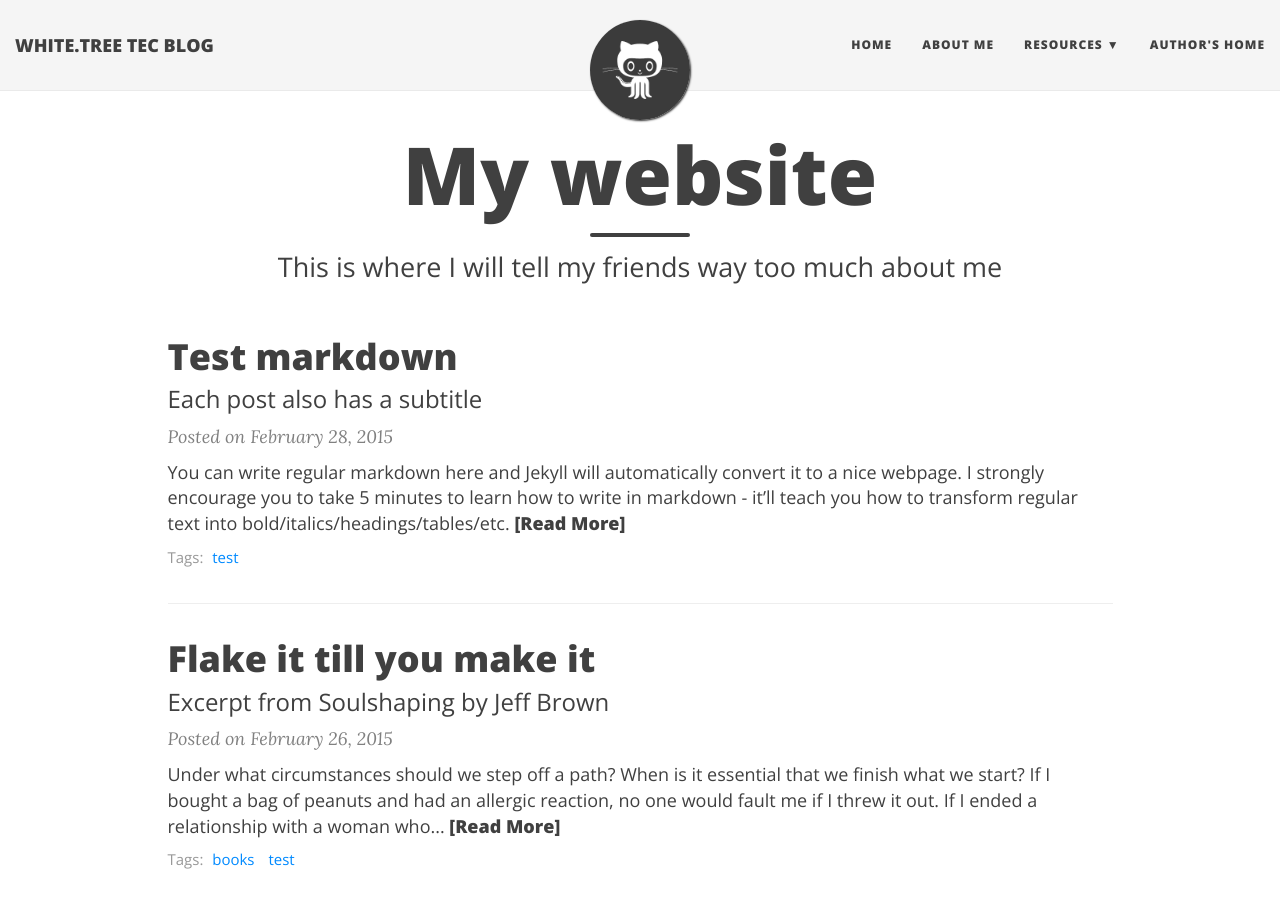
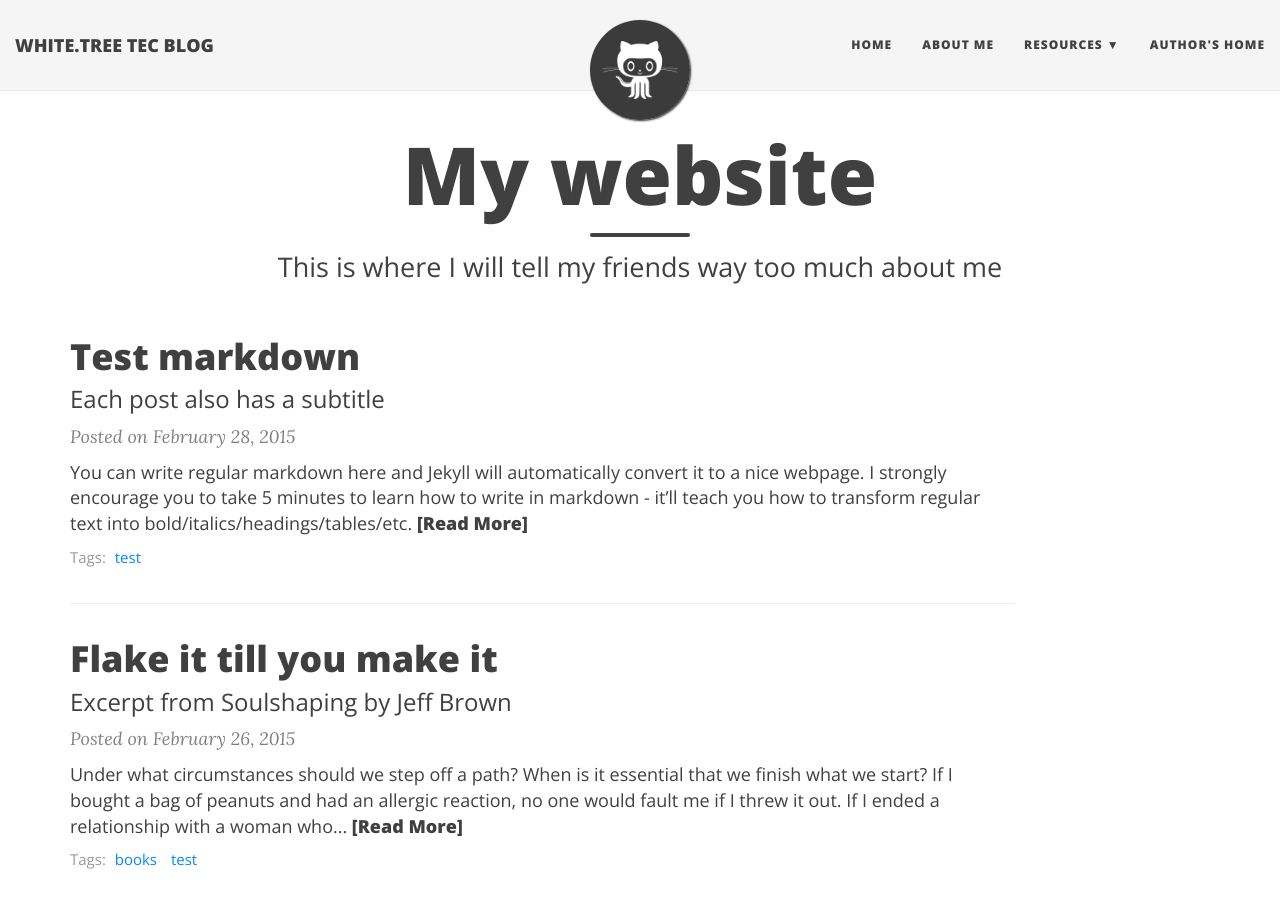
Before and after one commit to cedrush/cedrush.github.io, a Jekyll site: the page built from index.html, in a window 1280 px wide and 900 px high. Built offline with Jekyll 4.4.1, drawn with Linux system fonts in a browser that asks for light colours; nearby versions of some CDN libraries; the list of posts is cut into pages by our own code.

Commit message:
Update page.html

```diff
--- a/_layouts/page.html
+++ b/_layouts/page.html
@@ -6,7 +6,7 @@
 
 <div class="container" role="main">
   <div class="row">
-    <div class="col-lg-10 col-lg-offset-1 col-md-10 col-md-offset-1">
+    <div class="col-lg-10 col-lg-offset-0 col-md-10 col-md-offset-2">
       {{ content }}
 	    {% if page.comments %}
         <div class="disqus-comments">
```
